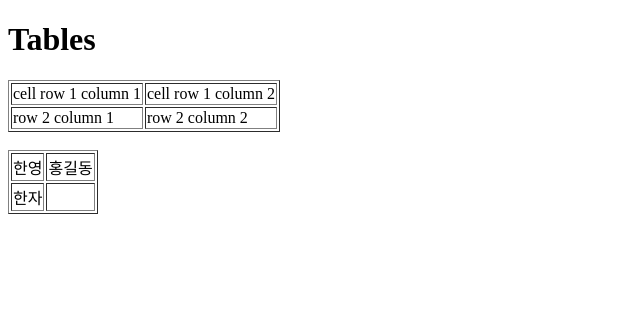
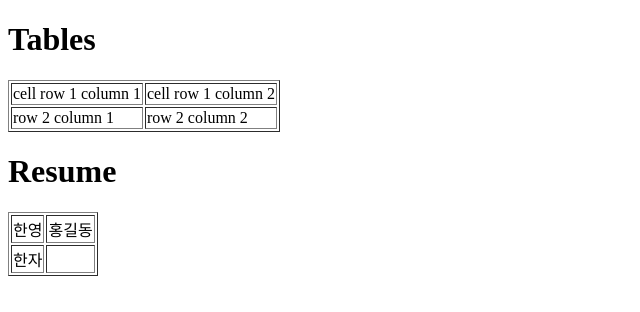
Before and after one commit to minjiD/htmls, a plain HTML site: page tables.html in a window 1280 px wide. Shown: the whole page, without its empty margins (0-640 px from the left). Drawn offline with Linux system fonts and the light colour scheme.

Commit message:
update tables

```diff
--- a/tables.html
+++ b/tables.html
@@ -18,7 +18,8 @@
             <td>row 2 column 2</td>
         </tr>
     </table>
-    <br>
+
+    <h1>Resume</h1>
     <table border="1">
         <tr>
             <td>한영</td>
```
